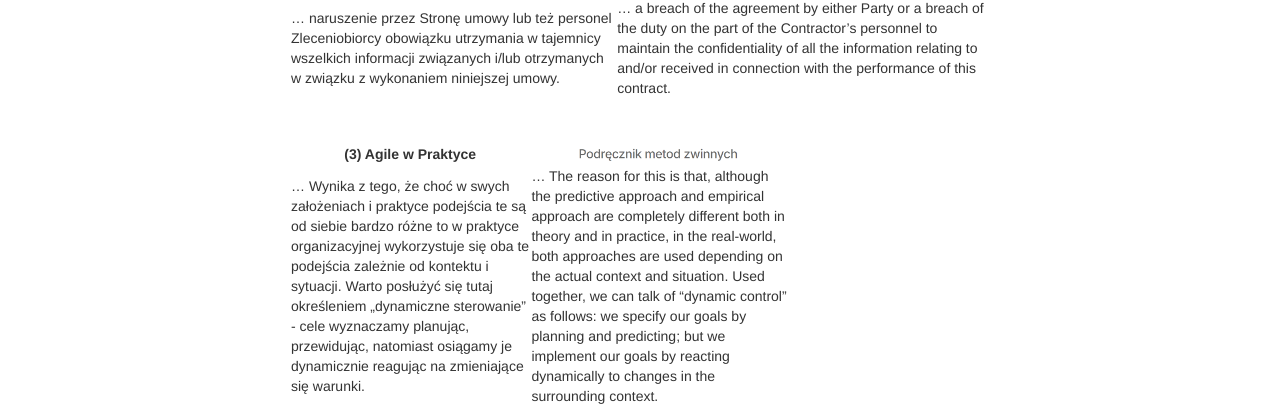
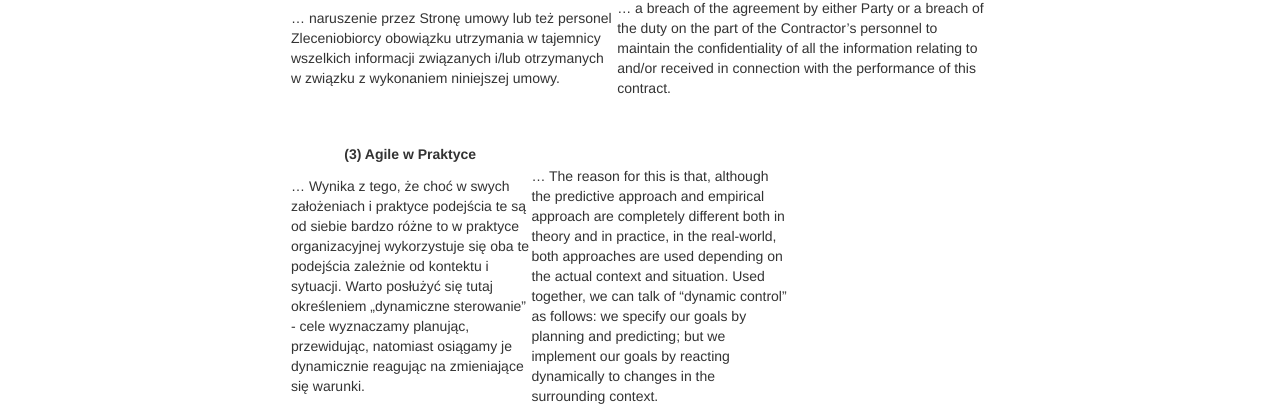
Before and after one commit to StephenEastham/StephenEastham.github.io, a Jekyll site: the page built from pages/probki.md, in a window 1280 px wide. Shown: the part 604-1010 px from the top of the page. Built offline with Jekyll 4.4.1, drawn with Linux system fonts in a browser that asks for light colours.

Commit message:
Update probki.md

```diff
--- a/pages/probki.md
+++ b/pages/probki.md
@@ -19,7 +19,7 @@ Za ważne przyczyny w rozumieniu niniejszej umowy, strony rozumieją między inn
  |
 
 
-(3) Agile w Praktyce|![](../images/agile.png){: width="160" height="120" style="display: block; margin: auto"}
+(3) Agile w Praktyce|
 ---------|---------
 ... Wynika z tego, że choć w swych założeniach i praktyce podejścia te są od siebie bardzo różne to w praktyce organizacyjnej wykorzystuje się oba te podejścia zależnie od kontektu i sytuacji. Warto posłużyć się tutaj określeniem „dynamiczne sterowanie” - cele wyznaczamy planując, przewidując, natomiast osiągamy je dynamicznie reagując na zmieniające się warunki.|... The reason for this is that, although the predictive approach and empirical approach are completely different both in theory and in practice, in the real-world, both approaches are used depending on the actual context and situation. Used together, we can talk of “dynamic control” as follows: we specify our goals by planning and predicting; but we implement our goals by reacting dynamically to changes in the surrounding context.
 Dobrym modelem mentalnym może być przykładowo wycieczka piesza. Decyzje o wycieczce, jej celu i ogólnej trasie podejmujemy zawczasu, predykcyjnie. Jednak realizujemy ją nie w oparciu o szczegółową mapę pokazującą jak postawić każdy kolejny krok, lecz przeciwnie reagując na napotkaną rzeczywistość (np. zamknięte przejście, opad deszczu, spóźniony autobus) wciąż jednak dążąc do strategicznego celu. Podobnie wygląda sterowanie organizacjami, z tą różnicą, że w odróżnieniu od wycieczki również cel może się zmienić zależnie od warunków.|A good analogy for this is the act of going for a walk. We use the predictive approach (in advance) to decide to go on a walk, to define its end point and to plan the general route. Although it is true that we carry out the walk by following details on a map which shows us where to go at every step, nevertheless we may have to react to whatever we meet along the way (for example, the fact that a path has been closed, that it starts to rain or that the bus is late) in order to achieve our (strategic) goal. Organizations can be steered in the same way, although, in their case the goal to be attained may change over time as the surrounding context changes.
```
